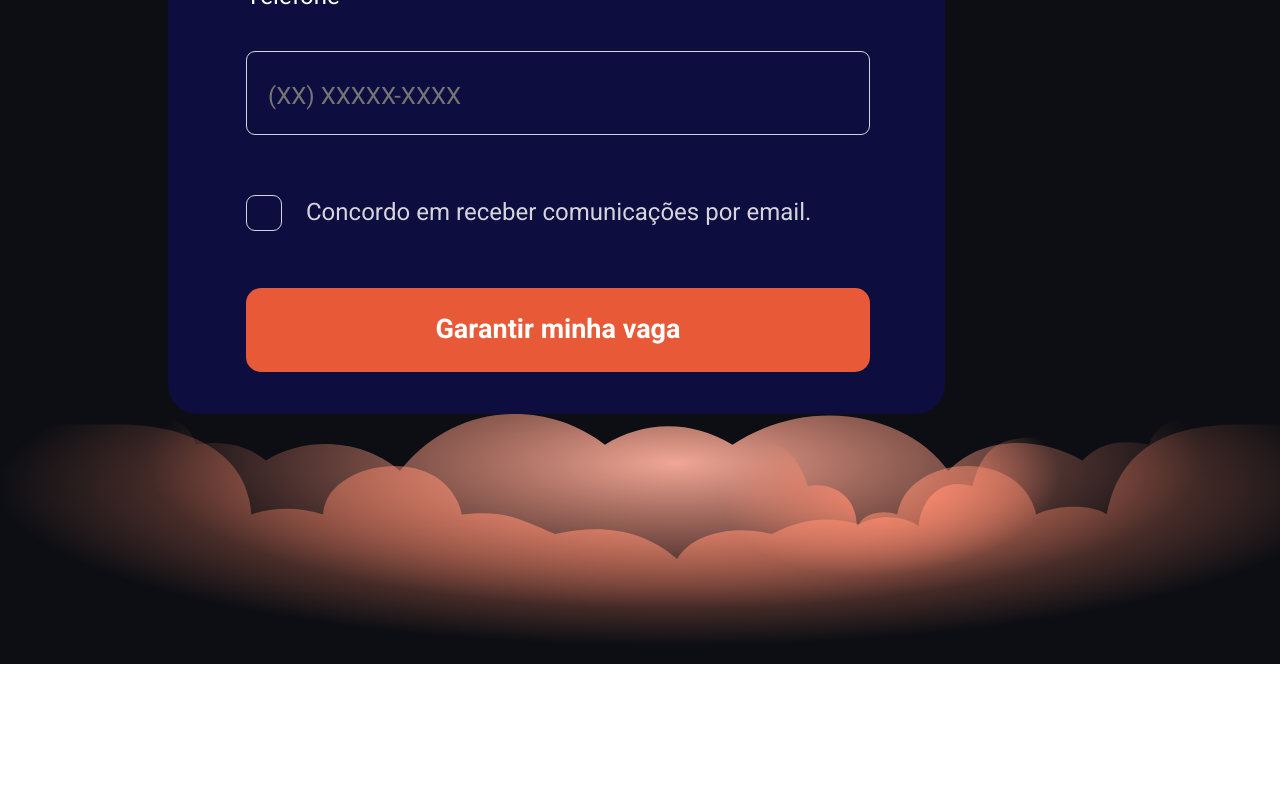
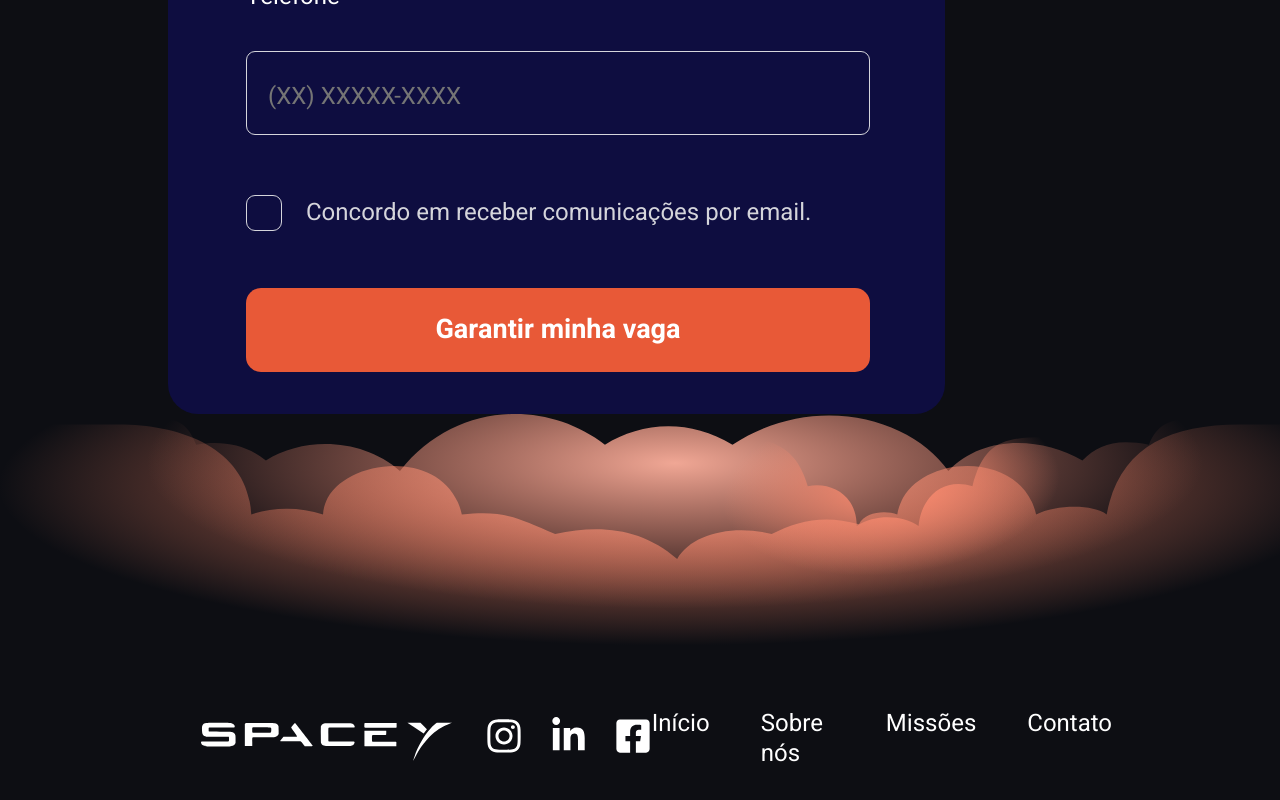
Before and after one commit to murielpacheco/spacey-react, a React (Vite) app: page / in a window 1280 px wide. Shown: the part 3818-4618 px from the top of the page. Before the commit the page ends 4482 px from the top, so only its background shows below. Built offline with nearby package versions, Linux system fonts and the light colour scheme.

Commit message:
chore: Footer. Finished Web version

```diff
--- a/src/pages/index.tsx
+++ b/src/pages/index.tsx
@@ -1,8 +1,9 @@
 import { Gallery } from "../components/Gallery";
 
-import { Main,Header, BannerSection, TextBanner, IconsSection } from "./styles"
-import { MarsSection, MarsText, SubscriptionNow, MarsGallery } from "./mars-styles"
-import { FormSection, ContainerForm, DivForm, DivInputCheckBox, DivFormImage} from "./form-styles"
+import { Main,Header, BannerSection, TextBanner, IconsSection } from "../styles/styles"
+import { MarsSection, MarsText, SubscriptionNow, MarsGallery } from "../styles/mars-styles"
+import { FormSection, ContainerForm, DivForm, DivInputCheckBox, DivFormImage } from "../styles/form-styles"
+import {Footer} from "../styles/footer-styles"
 
 import logoImg from "/assets/logo.svg";
 import homeMars from "/assets/home-mars.svg";
@@ -13,11 +14,14 @@ import iconTicket from "/assets/icon-ticket.svg";
 import marsImg from "/assets/mars.svg";
 import rocketLaunch from "/assets/rocket-illustra.svg";
 import smokeFooter from "/assets/smoke-footer.svg";
+import instagram from "/assets/instagram.svg";
+import linkedin from "/assets/linkedin.svg";
+import facebook from "/assets/facebook.svg";
 
 export function Home() {
    return (
       <Main>
-         <Header>
+         <Header id="header">
             <img src={logoImg} alt="Logo Spacey"></img>
             <img src={homeMars} alt="Mars"></img>
          </Header>
@@ -95,6 +99,26 @@ export function Home() {
          <DivFormImage>
                <img src={smokeFooter} alt="Smoke" />
          </DivFormImage>
+         <Footer>
+            <img src={logoImg} alt="Spacey logo" />
+            <ul>
+               <a href="https://bit.ly/354NBq4" target="_blank">
+                  <img src={instagram} alt="instagram" />
+               </a>
+               <a href="https://bit.ly/3IBCX7Q" target="_blank">
+                  <img src={linkedin} alt="Linkedin" />
+               </a>
+               <a href="https://bit.ly/3L8eZ66" target="_blank">
+                  <img src={facebook} alt="Facebook" />
+               </a>
+            </ul>
+            <div>
+               <a href="#header">Início</a>
+               <a>Sobre nós</a>
+               <a>Missões</a>
+               <a>Contato</a>
+            </div>
+         </Footer>
       </Main>
    )
 }
--- /dev/null
+++ b/src/styles/footer-styles.ts
@@ -0,0 +1,49 @@
+import styled from "styled-components";
+
+export const Footer = styled.footer`
+   width: 100%;
+   height: 10rem;
+   background-color: var(--background-color);
+   padding: 0 11.2rem;
+
+   display: flex;
+   justify-content: space-between;
+   align-items: center;
+
+   img {
+      width: 22.7rem;
+      height: 3.5rem;
+   }
+
+   ul {
+      display: flex;
+      gap: 1.8rem;
+
+      img {
+         width: 2.5rem;
+         height: 2.5rem;
+         cursor: pointer;
+
+      }
+   }
+
+   div {
+      font-size: 1.6rem;
+      line-height: 2rem;
+      color: var(--text-color);
+      font-weight: 400;
+
+      display: flex;
+      gap: 3.4rem;
+
+      a {
+         cursor: pointer;
+         text-decoration: none;
+         color: var(--text-color);
+
+         :hover {
+            color: var(--mars);
+         }
+      }
+   }
+`
--- a/src/pages/form-styles.ts
+++ b/src/styles/form-styles.ts
@@ -95,7 +95,13 @@ export const DivForm = styled.div`
          font-size: 1.6rem;
          padding-left: 1.4rem;
       }
+
+      ::-webkit-outer-spin-button,
+      ::-webkit-inner-spin-button {
+         -webkit-appearance: none;
+      }
    }
+
 `
 
 export const DivInputCheckBox = styled.div`
--- a/src/styles/global.ts
+++ b/src/styles/global.ts
@@ -20,6 +20,7 @@ export const GlobalStyle = createGlobalStyle`
       --saturn: #554AD7;
 
       --text-color: #FFFFFF;
+      --background-color: #0D0E13;
       --background-form: #0E0D40;
 
    }
```
Also changed, not shown: public/assets/facebook.svg (renamed from public/assets/facebook-square.svg), public/assets/linkedin.svg (renamed from public/assets/linkedin-in.svg), src/styles/mars-styles.ts (renamed from src/pages/mars-styles.ts), src/styles/styles.ts (renamed from src/pages/styles.ts).
